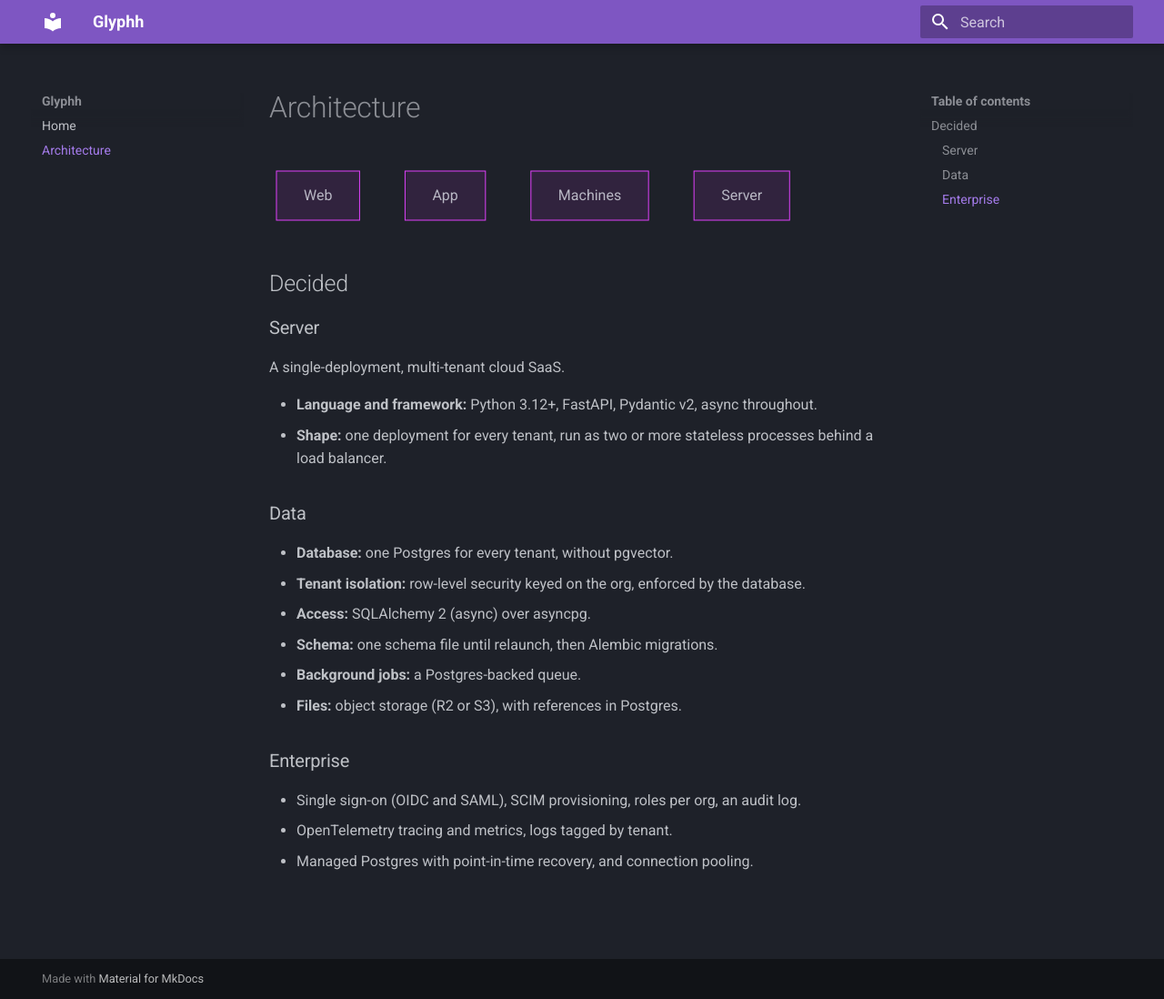
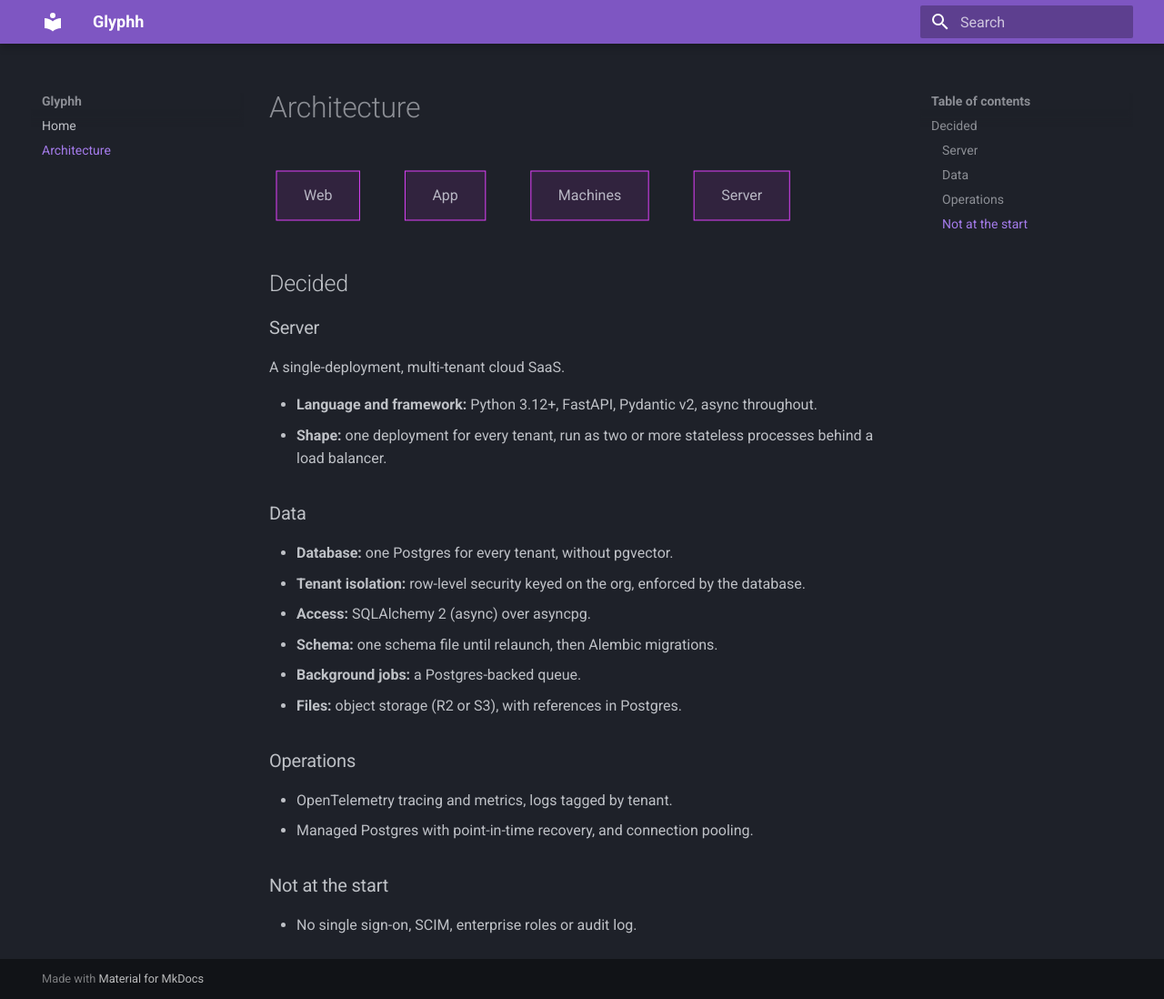
Before and after one commit to glyphh-ai/server, an MkDocs documentation site: the page built from docs/architecture.md, in a window 1280 px wide and 1098 px high. Shown: the whole window at 91% size. Built offline with MkDocs 1.6.1 and Material for MkDocs 9.7.7, drawn with Linux system fonts in a browser that asks for light colours.

Commit message:
Architecture: no SSO or enterprise identity to start
Co-Authored-By: Claude Opus 5.5 <noreply@anthropic.com>

```diff
--- a/docs/architecture.md
+++ b/docs/architecture.md
@@ -26,8 +26,11 @@ A single-deployment, multi-tenant cloud SaaS.
 - **Background jobs:** a Postgres-backed queue.
 - **Files:** object storage (R2 or S3), with references in Postgres.
 
-### Enterprise
+### Operations
 
-- Single sign-on (OIDC and SAML), SCIM provisioning, roles per org, an audit log.
 - OpenTelemetry tracing and metrics, logs tagged by tenant.
 - Managed Postgres with point-in-time recovery, and connection pooling.
+
+### Not at the start
+
+- No single sign-on, SCIM, enterprise roles or audit log.
```
